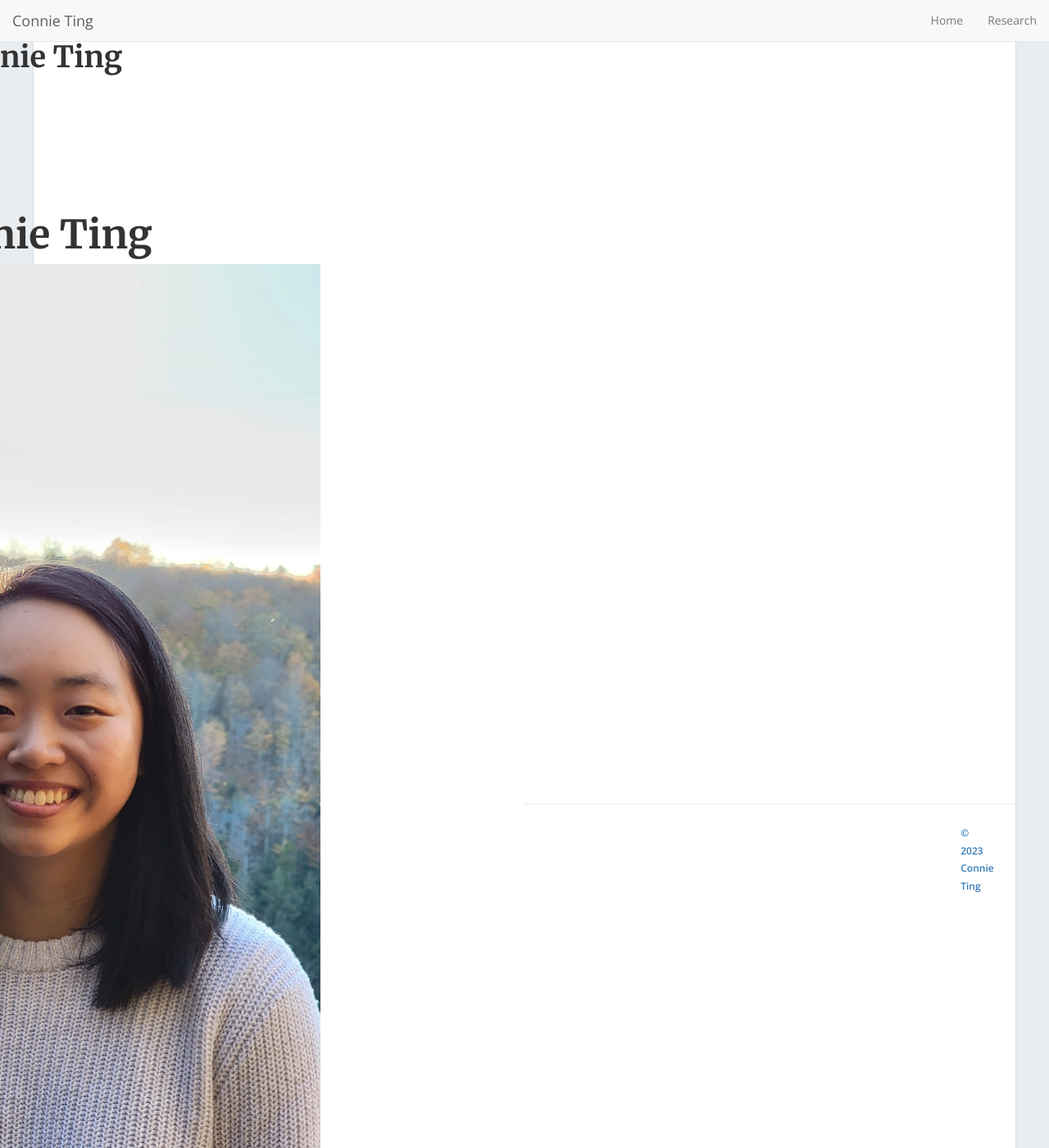
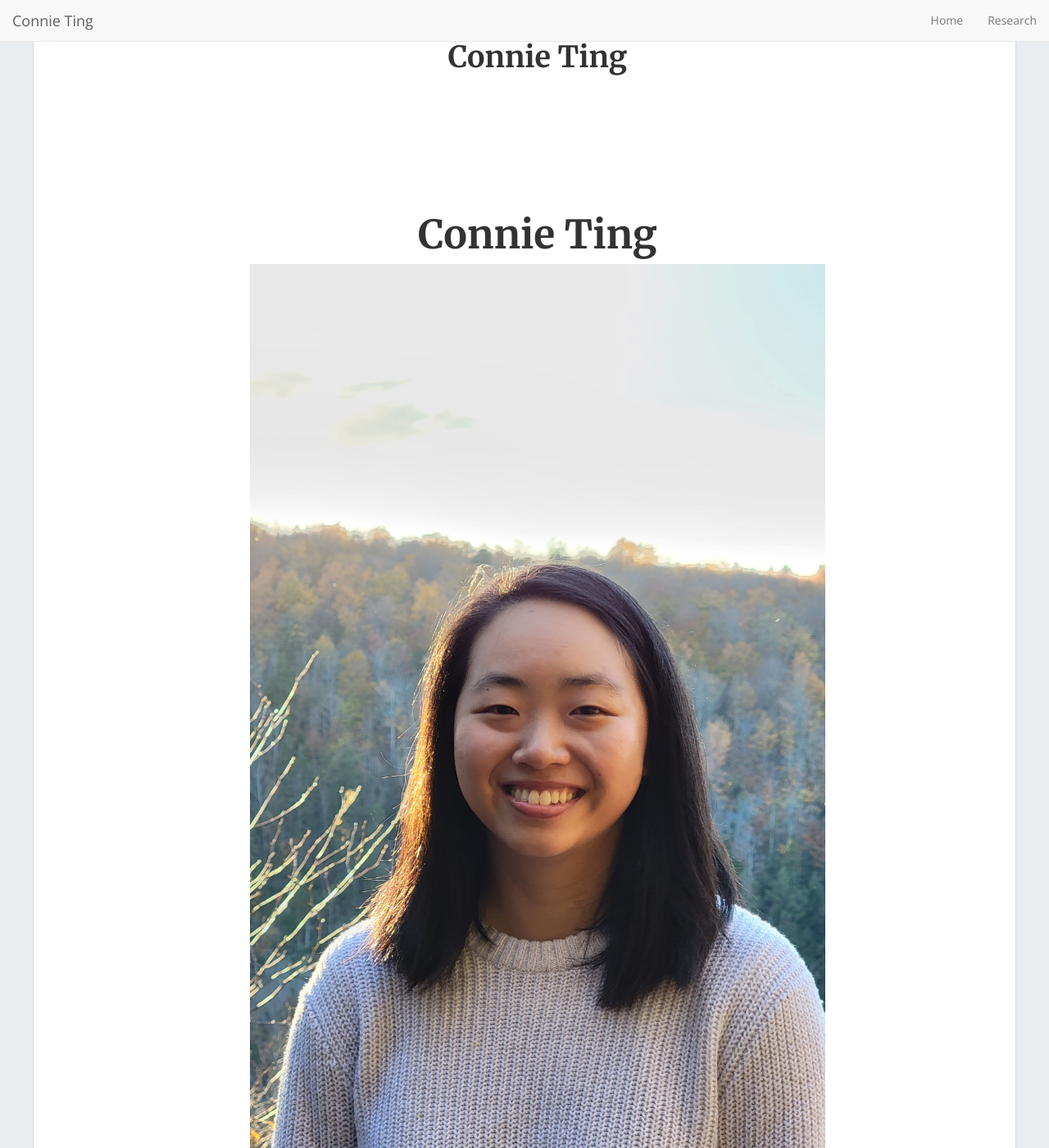
Before and after one commit to connieting/connieting.github.io, a Jekyll site: the page built from index.html, in a window 1280 px wide and 1400 px high. Shown: the whole window at 82% size. Built offline with Jekyll 4.4.1, drawn with Linux system fonts in a browser that asks for light colours; nearby versions of some CDN libraries.

Commit message:
Update home-hero.html
removing <style>

```diff
--- a/_includes/home-hero.html
+++ b/_includes/home-hero.html
@@ -11,24 +11,6 @@
     </div>
    </div>
 </div>
-
-<style>
-.container {
-  display: flex;
-  align-items: center;
-  justify-content: center
-}
-
-img {
-  max-width: 100%;
-  max-height:100%;
-}
-
-.text {
-  font-size: 20px;
-  padding-left: 20px;
-}
-</style>
 
 <div class="container">
 
```
